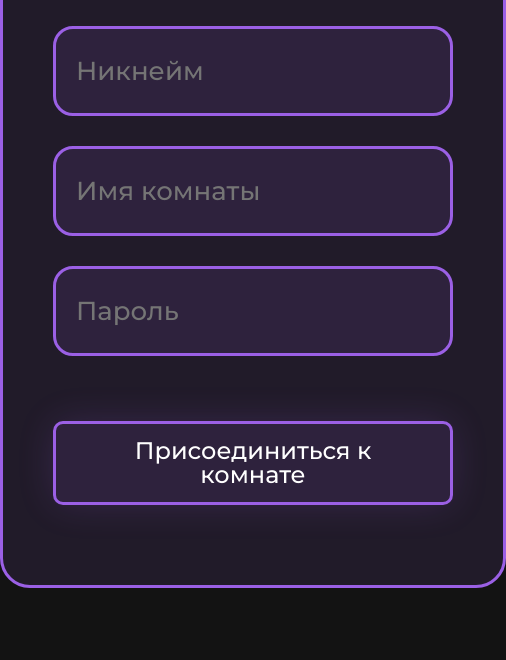
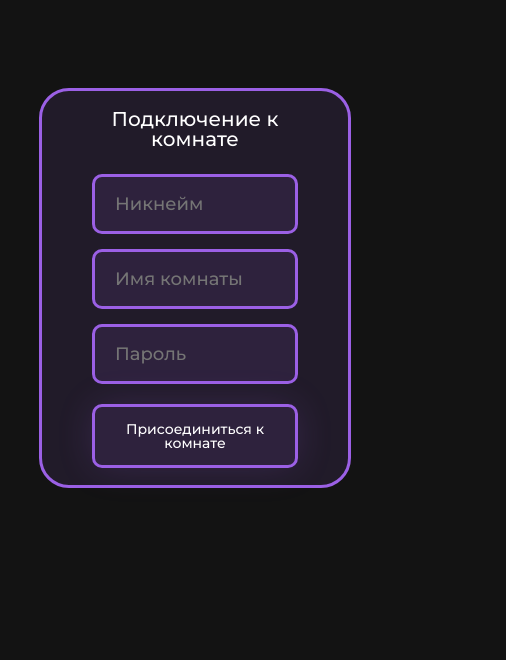
Before and after one commit to TePMo-Tapo4eK/zobr, a React app: page /join in a window 390 px wide. Shown: the part 184-844 px from the top of the page, 506 px wide, since content can reach past the window. Built offline with nearby package versions, Linux system fonts and the light colour scheme.

Commit message:
add adaptive for create/join room pages

```diff
--- a/src/components/css-comp/joinroom.css
+++ b/src/components/css-comp/joinroom.css
@@ -1,19 +1,18 @@
-
-.join_page{
-width: 100%;
-height: 100vh;
-display: flex;
-align-items: center;
-
-
-}
-.create_page{
+.join_page {
     width: 100%;
     height: 100vh;
     display: flex;
     align-items: center;
 }
-.join_room{
+
+.create_page {
+    width: 100%;
+    height: 100vh;
+    display: flex;
+    align-items: center;
+}
+
+.join_room {
     display: flex;
     align-items: center;
     flex-direction: column;
@@ -26,7 +25,8 @@ align-items: center;
     border: 3px solid #9b60e5;
     background-color: rgba(155, 96, 229, 0.1);
 }
-.create_room{
+
+.create_room {
     display: flex;
     align-items: center;
     flex-direction: column;
@@ -39,28 +39,92 @@ align-items: center;
     border: 3px solid #9b60e5;
     background-color: rgba(155, 96, 229, 0.1);
 }
+
 .inp_data {
     display: flex;
     flex-direction: column;
 }
-.inp_data p{
+
+.inp_data p {
     text-align: center;
     font-size: 30px;
     color: white;
     margin-bottom: 30px;
     margin-top: -20px;
 }
-.inp_data input{
+
+.inp_data input {
+    width: 100%;
     height: 90px;
-    margin:15px 0px;
-    width: 400px;
+    margin: 15px 0px;
     border-radius: 20px;
     border: 3px solid #9b60e5;
     background-color: rgba(155, 96, 229, 0.1);
-    color:white;
+    color: white;
     padding: 0 20px;
     font-size: 26px;
 }
-.send_data a{
+
+.send_data a {
     font-size: 24px;
 }
+
+@media screen and (max-width: 650px) {
+    .create_room {
+        height: 600px;
+        width: 350px;
+        font-size: 18px;
+    }
+    .join_room {
+        height: 600px;
+        width: 350px;
+        font-size: 18px;
+    }
+
+    .inp_data input{
+        font-size: 18px;
+        height: 60px;
+        border-radius: 10px;
+    }
+    .send_data .btn{
+        font-size: 18px;
+    }
+}
+@media screen and (max-width: 450px) {
+
+    .inp_data p {
+        font-size: 20px;
+        color: white;
+        margin-bottom: 10px;
+        margin-top: -50px;
+    }
+
+    .create_room {
+        margin-top: 100px;
+        height: 400px;
+        width: 80%;
+        font-size: 18px;
+    }
+    .join_room {
+        margin-top: 100px;
+        height: 400px;
+        width: 80%;
+        font-size: 18px;
+    }
+
+    .join_room .inp_data p{
+        margin-top: -62px;
+    }
+
+    .inp_data input{
+        font-size: 18px;
+        height: 60px;
+        border-radius: 10px;
+        margin-bottom: 0px;
+    }
+    .send_data .btn{
+        margin-top: 20px;
+        font-size: 14px;
+    }
+
+}
```
